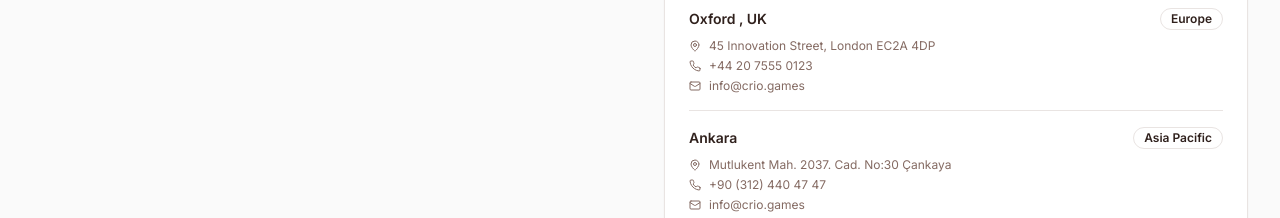
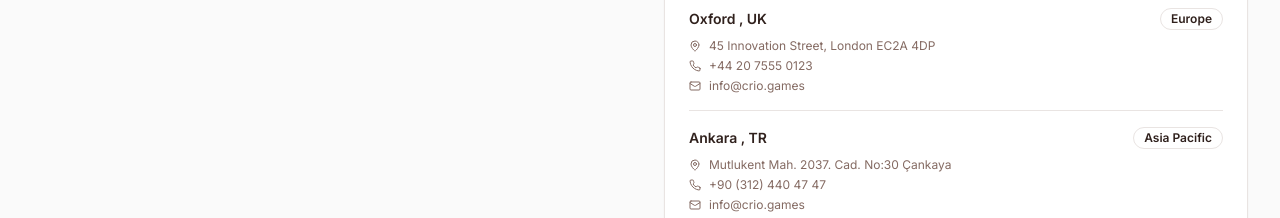
Before and after one commit to ErkutCan1337/park-brand-builder, a React (Vite) app: page / in a window 1280 px wide. Shown: the part 2780-2998 px from the top of the page. Built offline with nearby package versions, Linux system fonts and the light colour scheme.

Commit message:
Code edited in Lovable Code Editor
Edited UI in Lovable

```diff
--- a/src/components/Contact.tsx
+++ b/src/components/Contact.tsx
@@ -33,7 +33,7 @@ const Contact = () => {
     },
     {
       region: "Asia Pacific",
-      city: "Ankara",
+      city: "Ankara , TR",
       address: "Mutlukent Mah. 2037. Cad. No:30 Çankaya",
       phone: "+90 (312) 440 47 47",
       email: "info@crio.games"
```
